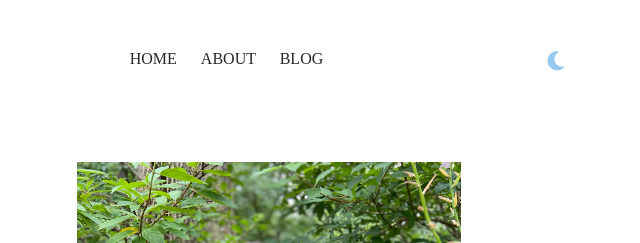
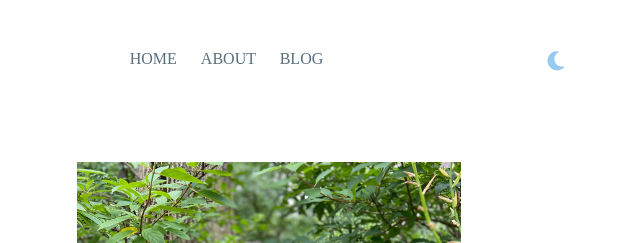
Before and after one commit to vaishnavisen/vaishnavisen.github.io, a Jekyll site: the page built from index.html, in a window 1280 px wide. Shown: the top 243 px of the page, without its empty margins (397-1037 px from the left). Built offline with Jekyll 4.4.1, drawn with Linux system fonts in a browser that asks for light colours; nearby versions of some CDN libraries.

Commit message:
Change navigation links color

```diff
--- a/_sass/main.scss
+++ b/_sass/main.scss
@@ -1,7 +1,7 @@
 :root {
     --link-title-color: #F7A072;
     --title-color: #0FA3B1;
-    --navigation-color: #272727;
+    --navigation-color: #586F7C;
     --normal-text-color: #1F2833;
     --link-normal-text-color: #97CAEF;
     --background-color: #FFFFFF
```
